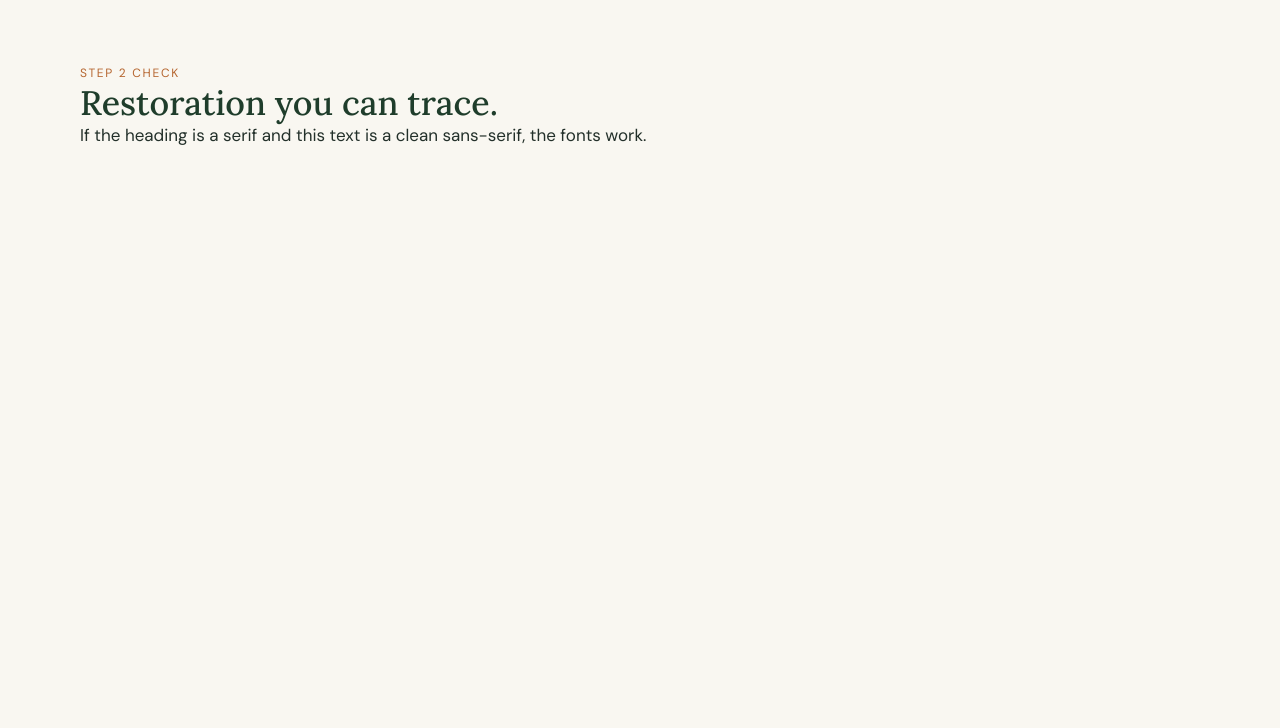
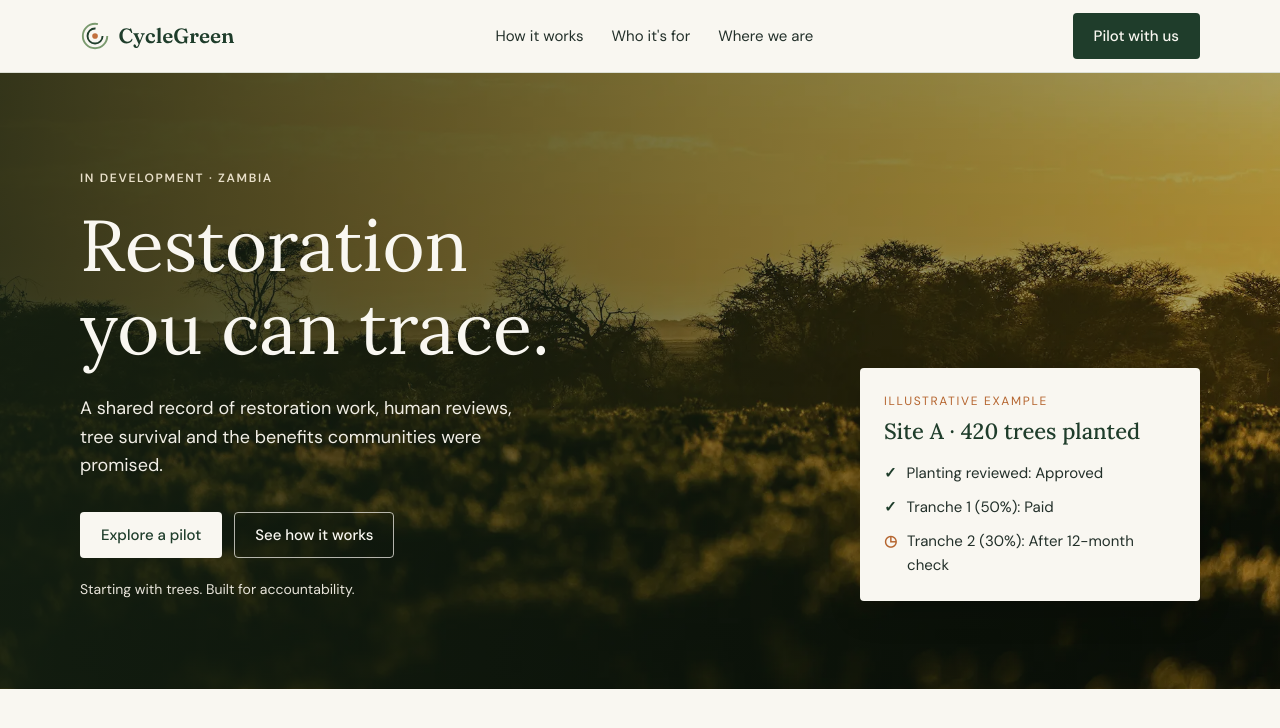
Before and after one commit to CycleGreen/cyclegreen-site, a website built with Vite: page index.html in a window 1280 px wide. Built offline with nearby package versions, Linux system fonts and the light colour scheme.

Commit message:
Add hero and header

```diff
--- a/index.html
+++ b/index.html
@@ -18,14 +18,52 @@
     />
   </head>
   <body>
-    <header class="site-header"></header>
+    <header class="site-header">
+      <div class="container nav">
+        <a href="#top" class="nav-logo" aria-label="CycleGreen home">
+          <img src="/logo/cyclegreen-logo-light.svg" alt="CycleGreen" height="32" />
+        </a>
+        <nav aria-label="Main">
+          <ul class="nav-links">
+            <li><a href="#how">How it works</a></li>
+            <li><a href="#who">Who it's for</a></li>
+            <li><a href="#status">Where we are</a></li>
+          </ul>
+        </nav>
+        <a href="#pilot" class="btn btn-primary">Pilot with us</a>
+      </div>
+    </header>
 
     <main>
-      <div class="container" style="padding: 64px 0">
-        <p class="eyebrow">Step 2 check</p>
-        <h1>Restoration you can trace.</h1>
-        <p>If the heading is a serif and this text is a clean sans-serif, the fonts work.</p>
-      </div>
+      <section class="hero" id="top">
+        <div class="container hero-inner">
+          <div class="hero-text">
+            <p class="eyebrow eyebrow-light">In development · Zambia</p>
+            <h1>Restoration<br />you can trace.</h1>
+            <p class="hero-lead">
+              A shared record of restoration work, human reviews, tree survival and the
+              benefits communities were promised.
+            </p>
+            <div class="hero-actions">
+              <a href="#pilot" class="btn btn-light">Explore a pilot</a>
+              <a href="#how" class="btn btn-outline-light">See how it works</a>
+            </div>
+            <p class="hero-note">Starting with trees. Built for accountability.</p>
+          </div>
+
+          <aside class="example-card" aria-label="Illustrative example of a site record">
+            <p class="eyebrow">Illustrative example</p>
+            <h2 class="example-title">Site A · 420 trees planted</h2>
+            <ul class="example-list">
+              <li><span aria-hidden="true">✓</span> Planting reviewed: Approved</li>
+              <li><span aria-hidden="true">✓</span> Tranche 1 (50%): Paid</li>
+              <li class="pending"><span aria-hidden="true">◷</span> Tranche 2 (30%): After 12-month check</li>
+            </ul>
+          </aside>
+        </div>
+      </section>
+
+      <!-- Next sections go here: How it works, Who it's for, What CycleGreen is not, Where we are, Pilot -->
     </main>
 
     <footer class="site-footer"></footer>
--- a/src/style.css
+++ b/src/style.css
@@ -73,3 +73,120 @@ a {
   text-transform: uppercase;
   color: var(--ochre);
 }
+/* ===== Buttons ===== */
+.btn {
+  display: inline-flex;
+  align-items: center;
+  justify-content: center;
+  min-height: 44px;
+  padding: 10px 20px;
+  border: 1px solid transparent;
+  border-radius: var(--radius);
+  font-size: 0.9375rem;
+  font-weight: 500;
+  text-decoration: none;
+  transition: background 0.2s, color 0.2s;
+}
+.btn-primary { background: var(--forest); color: var(--cream); }
+.btn-primary:hover { background: #163021; }
+.btn-light { background: var(--cream); color: var(--forest); }
+.btn-light:hover { background: #ffffff; }
+.btn-outline-light { border-color: rgba(249, 247, 241, 0.7); color: var(--cream); }
+.btn-outline-light:hover { background: rgba(249, 247, 241, 0.12); }
+
+/* ===== Header ===== */
+.site-header {
+  position: sticky;
+  top: 0;
+  z-index: 10;
+  background: var(--cream);
+  border-bottom: 1px solid var(--line);
+}
+.nav {
+  display: flex;
+  align-items: center;
+  justify-content: space-between;
+  gap: 24px;
+  min-height: 72px;
+}
+.nav-logo img { height: 32px; width: auto; }
+.nav-links {
+  display: flex;
+  gap: 28px;
+  margin: 0;
+  padding: 0;
+  list-style: none;
+}
+.nav-links a {
+  font-size: 0.9375rem;
+  color: var(--ink);
+  text-decoration: none;
+}
+.nav-links a:hover {
+  color: var(--forest);
+  text-decoration: underline;
+  text-underline-offset: 4px;
+}
+
+/* ===== Hero ===== */
+.hero {
+  color: var(--cream);
+  background-color: var(--forest);
+  background-image:
+    linear-gradient(90deg, rgba(20, 32, 18, 0.85) 0%, rgba(20, 32, 18, 0.55) 55%, rgba(20, 32, 18, 0.35) 100%),
+    url("/images/hero.webp");
+  background-size: cover;
+  background-position: center;
+}
+.hero-inner {
+  display: flex;
+  flex-wrap: wrap;
+  align-items: flex-end;
+  justify-content: space-between;
+  gap: 48px;
+  padding-block: 96px 88px;
+}
+.hero-text { flex: 1 1 480px; max-width: 620px; }
+.hero h1 {
+  margin-block: 16px 24px;
+  font-size: clamp(2.75rem, 6vw, 4.5rem);
+  font-weight: 400;
+  color: var(--cream);
+}
+.eyebrow-light { color: #e8dfc9; font-weight: 600; }
+.hero-lead { max-width: 460px; font-size: 1.125rem; color: #f1eee6; }
+.hero-actions {
+  display: flex;
+  flex-wrap: wrap;
+  gap: 12px;
+  margin-block: 32px 20px;
+}
+.hero-note { font-size: 0.875rem; color: #e8e4da; }
+
+/* Illustrative example card */
+.example-card {
+  flex: 0 1 340px;
+  padding: 24px;
+  background: var(--cream);
+  color: var(--ink);
+  border-radius: var(--radius);
+  box-shadow: 0 12px 32px rgba(0, 0, 0, 0.18);
+}
+.example-title { margin-block: 8px 16px; font-size: 1.375rem; }
+.example-list {
+  display: grid;
+  gap: 10px;
+  margin: 0;
+  padding: 0;
+  list-style: none;
+  font-size: 0.9375rem;
+}
+.example-list li { display: flex; gap: 10px; }
+.example-list span { color: var(--forest); font-weight: 600; }
+.example-list .pending span { color: var(--ochre); }
+
+/* ===== Phones (a proper menu comes in step 5) ===== */
+@media (max-width: 760px) {
+  .nav-links { display: none; }
+  .hero-inner { padding-block: 64px; }
+}
```
Also changed, not shown: public/images/hero.webp (added).
